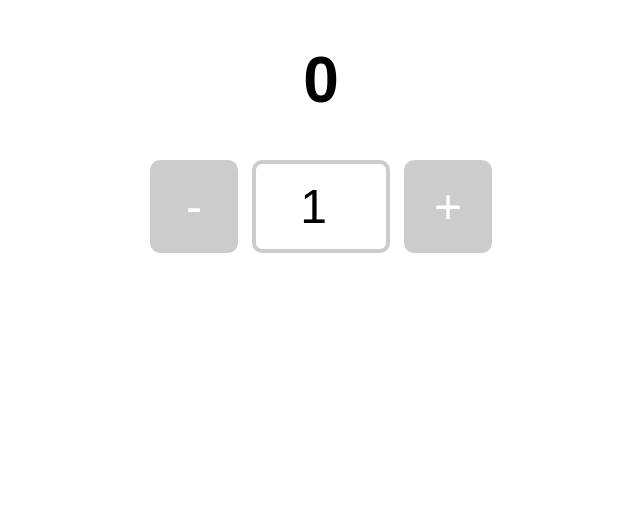
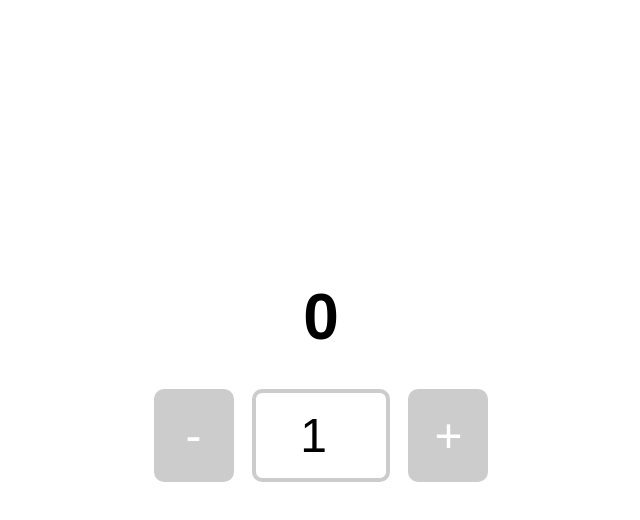
Before and after one commit to lrakoto/counter-assessment, a plain HTML site: page index.html in a window 1280 px wide. Shown: the whole page, without its empty margins (319-959 px from the left). Drawn offline with Linux system fonts and the light colour scheme.

Commit message:
Styling Adjustments

```diff
--- a/index.html
+++ b/index.html
@@ -9,11 +9,13 @@
 </head>
 <body>
     <main>
+        <h1 id="count">0</h1>
         <div class="container">
-            <h1 id="count">0</h1>
+            <div style="margin-top:70px;">
             <button id="minus">-</button>
             <input type="number" name="count" id="counterinput">
             <button id="plus">+</button>
+            <div>
         </div>
     </main>
 
--- a/style.css
+++ b/style.css
@@ -8,7 +8,12 @@ body {
 h1 {
     text-align: center;
     font-size: 4em;
+    height:70px;
     width:100%;
+    position:absolute;
+    padding:0;
+    margin:0;
+    top:calc(50% - 120px);
 }
 
 .container {
@@ -16,6 +21,7 @@ h1 {
     justify-content: center;
     align-items: center;
     flex-wrap: wrap;
+    height: 100vh;
 }
 
 #counterinput {
@@ -32,13 +38,12 @@ h1 {
 
 button {
     padding:15px;
-    box-sizing: content-box;
     color:#fff;
     background: #ccc;
     font-size: 3em;
     border:4px solid #ccc;
     border-radius: 10px;
-    width:50px;
+    width:80px;
     text-align: center;
 }
 
```
